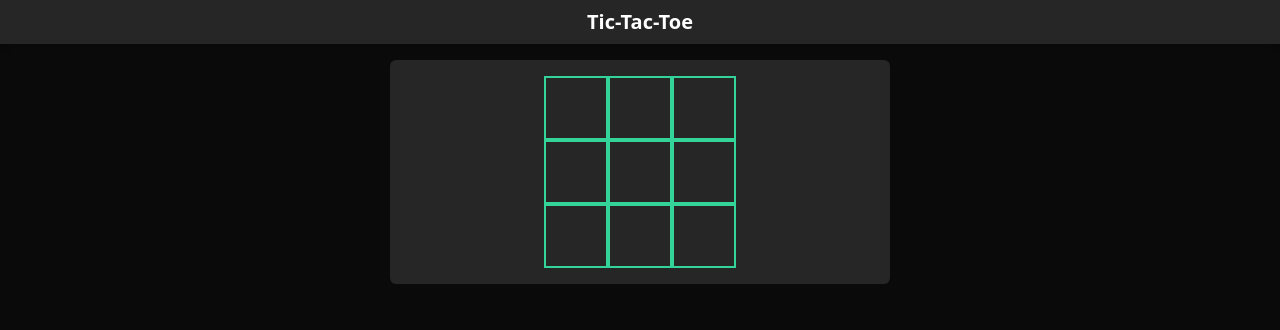
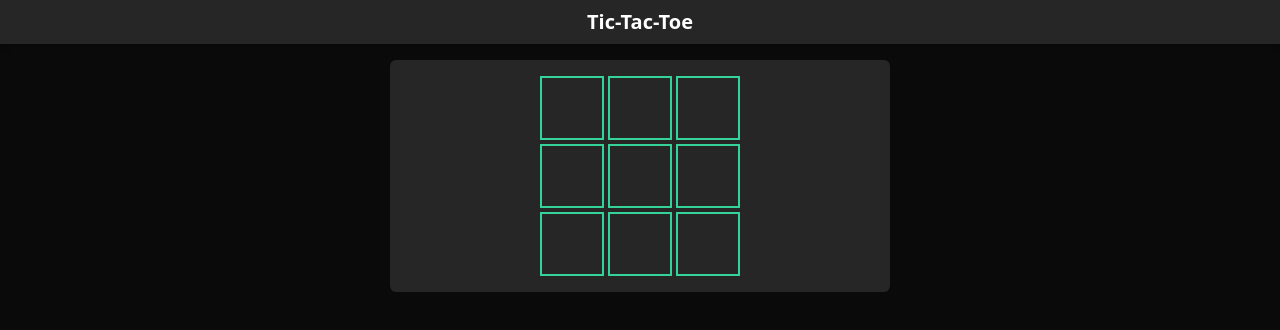
Before and after one commit to wendell-kenneddy/tic-tac-toe, a React (Vite) app: page / in a window 1280 px wide. Shown: the top 330 px of the page. Built offline with nearby package versions, Linux system fonts and the light colour scheme.

Commit message:
feat(index.tsx): add 4px gap between grid cells

```diff
--- a/src/components/Grid/index.tsx
+++ b/src/components/Grid/index.tsx
@@ -5,7 +5,7 @@
   const { cells } = useGame();
 
   return (
-    <div className="grid grid-cols-3">
+    <div className="grid grid-cols-3 gap-1">
       {cells.map((cell) => {
         return <GridCell key={cell.id} cell={cell} />;
       })}
```
